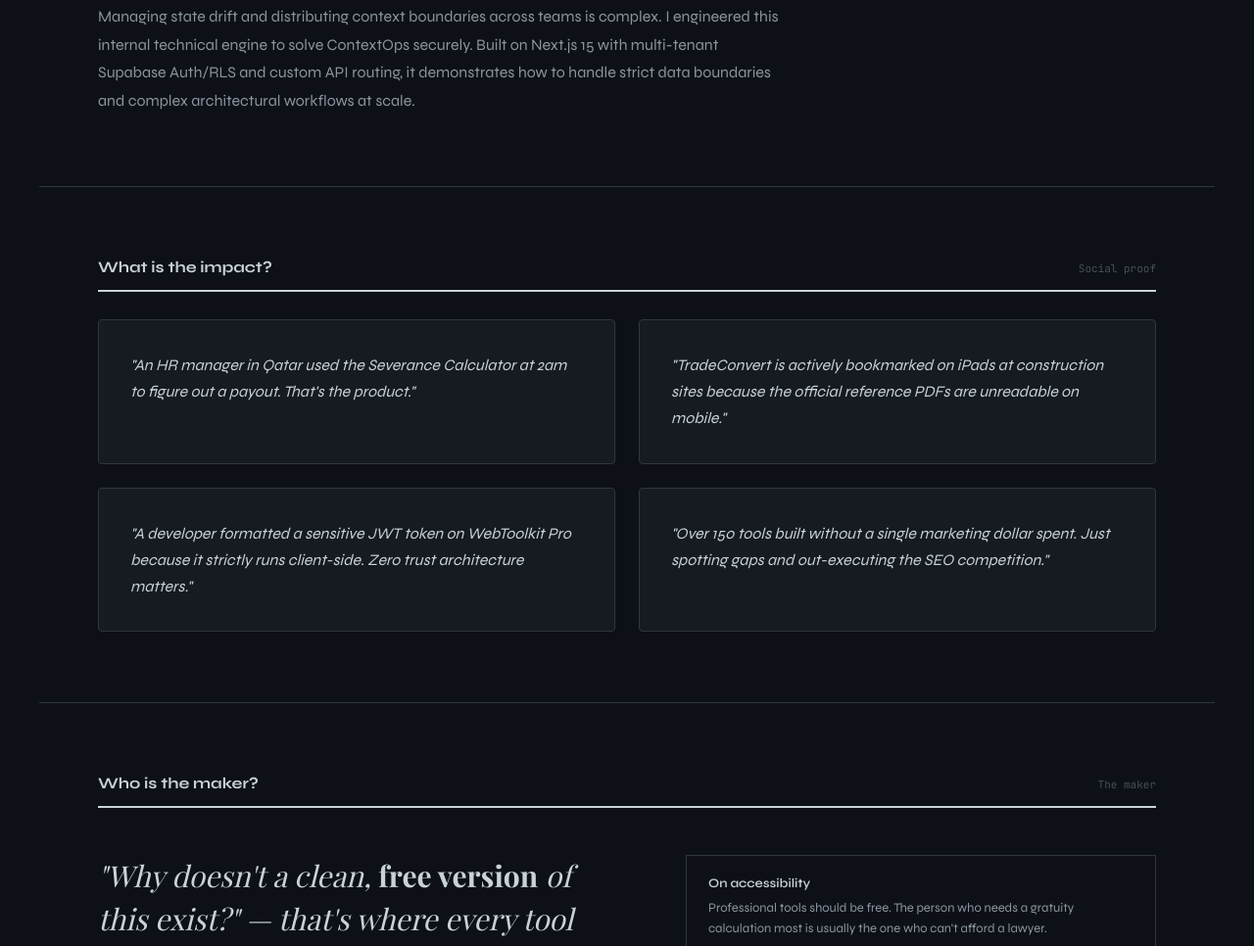
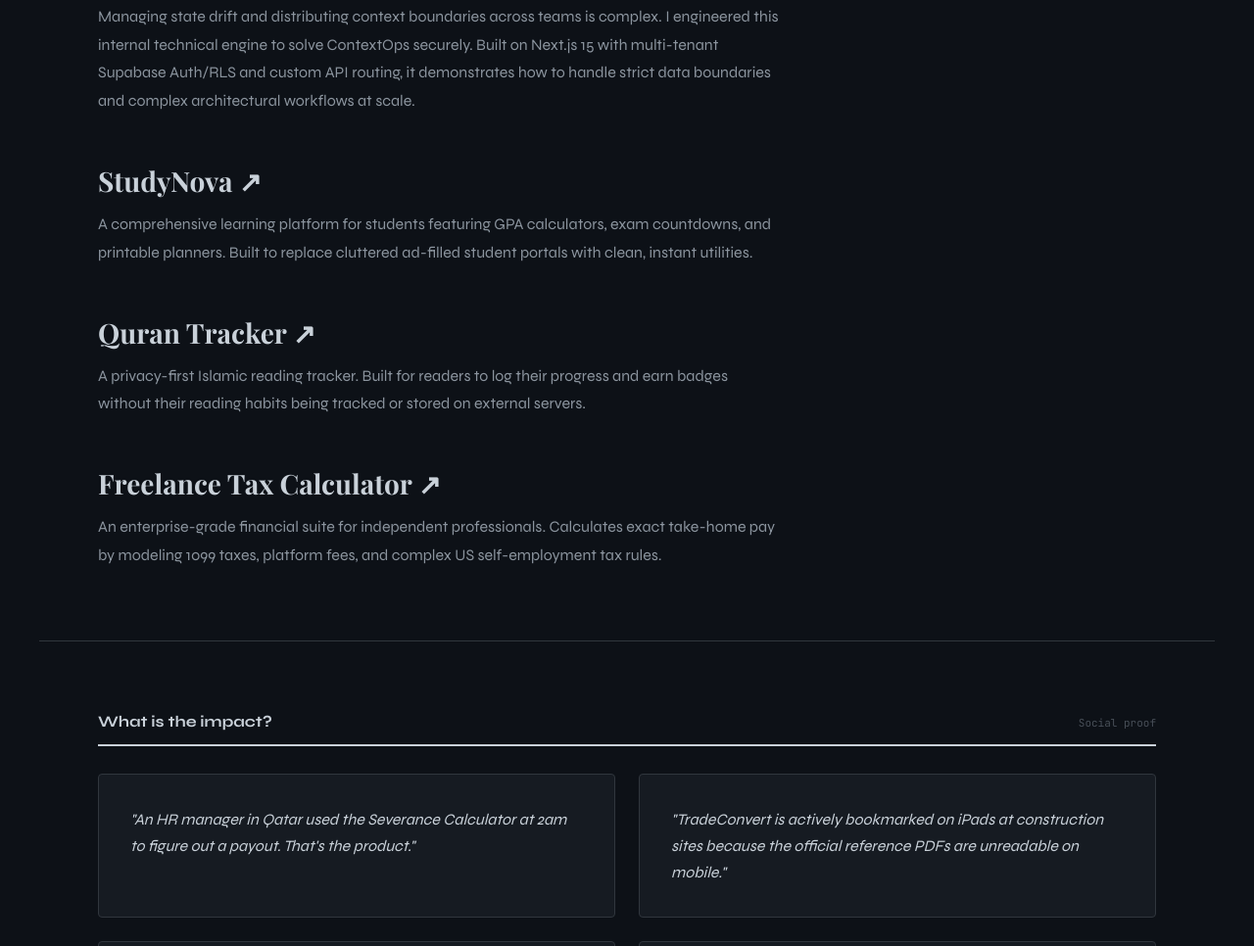
Before and after one commit to abusufyan-netizen/abusufyan-xyz, a website: page index.html in a window 1280 px wide. Shown: the part 2730-3696 px from the top of the page at 98% size. Drawn offline with nearby package versions, Linux system fonts and the light colour scheme; a web font is replaced by a local one.

Commit message:
feat: add studynova quranhub and taxforfreelancers to portfolio

```diff
--- a/index.html
+++ b/index.html
@@ -617,6 +617,18 @@
       <h3><a href="https://studio-context-catalog.vercel.app/" target="_blank" rel="noopener">Studio Context Catalog ↗</a></h3>
       <p>Managing state drift and distributing context boundaries across teams is complex. I engineered this internal technical engine to solve ContextOps securely. Built on Next.js 15 with multi-tenant Supabase Auth/RLS and custom API routing, it demonstrates how to handle strict data boundaries and complex architectural workflows at scale.</p>
     </div>
+    <div class="story-item reveal" data-delay="9">
+      <h3><a href="https://getstudynova.online" target="_blank" rel="noopener">StudyNova ↗</a></h3>
+      <p>A comprehensive learning platform for students featuring GPA calculators, exam countdowns, and printable planners. Built to replace cluttered ad-filled student portals with clean, instant utilities.</p>
+    </div>
+    <div class="story-item reveal" data-delay="10">
+      <h3><a href="https://quranhub.xyz" target="_blank" rel="noopener">Quran Tracker ↗</a></h3>
+      <p>A privacy-first Islamic reading tracker. Built for readers to log their progress and earn badges without their reading habits being tracked or stored on external servers.</p>
+    </div>
+    <div class="story-item reveal" data-delay="11">
+      <h3><a href="https://taxforfreelancers.online" target="_blank" rel="noopener">Freelance Tax Calculator ↗</a></h3>
+      <p>An enterprise-grade financial suite for independent professionals. Calculates exact take-home pay by modeling 1099 taxes, platform fees, and complex US self-employment tax rules.</p>
+    </div>
   </div>
 </section>
 
```
